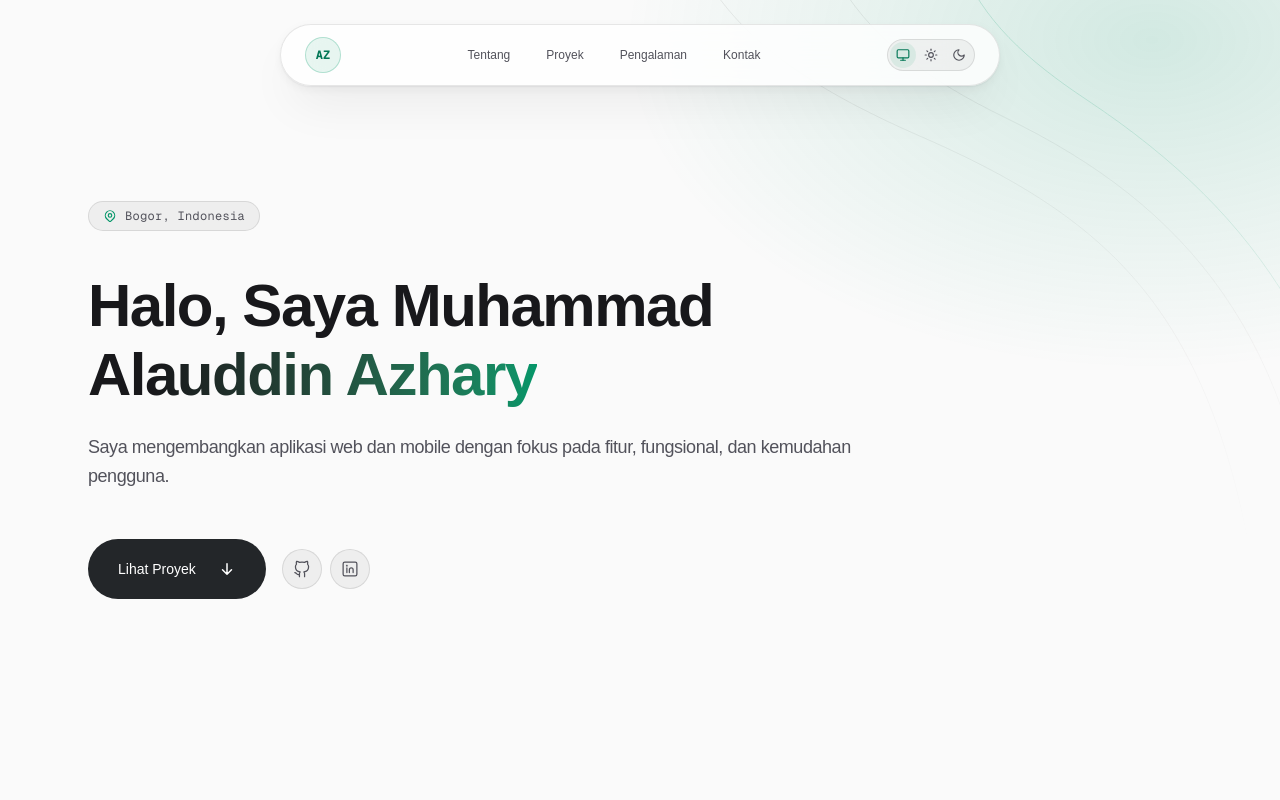
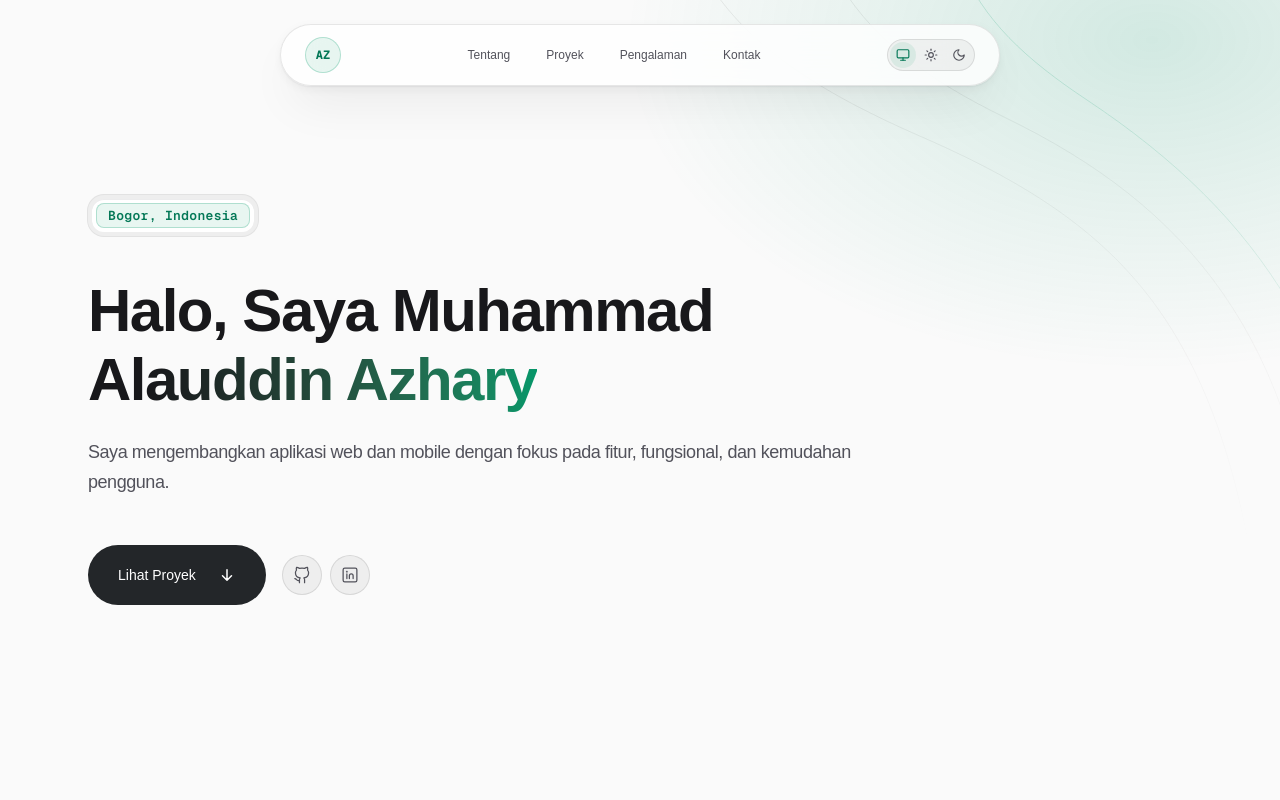
Before and after one commit to aldnazr/portofoliov2, a Next.js app: page / in a window 1280 px wide. Shown: the top 800 px of the page. Built offline with nearby package versions, Linux system fonts and the light colour scheme; a web font is replaced by a local one.

Commit message:
feat(ui): add HeroBadge component and integrate into hero section
Introduce a new `HeroBadge` component to handle location and title
display with a nested chip design. Refactor `HeroSection` to use this
new component instead of the previous inline SVG implementation.

```diff
--- /dev/null
+++ b/components/hero-badge.tsx
@@ -0,0 +1,39 @@
+import { cn } from "@/lib/utils.ts";
+
+/**
+ * Badge hero statis: cangkang > inti > chip, sudut konsentris 16 / 12 / 8.
+ * Alasan desain:
+ * - Isinya harus satu fakta nyata dari data situs, bukan label dekoratif (R-09).
+ * - Aksen emerald hanya di chip judul, memakai token wash yang sama dengan chip lain di situs (R-29).
+ * - Statis: tanpa hover, tekan, atau fokus karena bukan tautan (R-26).
+ * - Animasi masuk dipegang pembungkus reveal() di hero, bukan komponen ini.
+ */
+type HeroBadgeProps = {
+  /** Teks redup di depan judul, mis. "Frontend & Mobile Developer di". */
+  lead?: string;
+  /** Teks utama, tampil di chip beraksen. */
+  title: string;
+  className?: string;
+};
+
+export default function HeroBadge({ lead, title, className }: HeroBadgeProps) {
+  return (
+    <p
+      className={cn(
+        "inline-flex max-w-full rounded-2xl bg-overlay p-1 ring-1 ring-hairline",
+        className,
+      )}
+    >
+      <span className="flex min-w-0 flex-wrap items-center gap-x-2 gap-y-1 rounded-xl bg-surface p-1 shadow-[inset_0_1px_0_var(--overlay-strong)]">
+        {lead && (
+          <span className="min-w-0 pl-2.5 font-mono text-xs leading-snug tracking-wide text-muted sm:pl-3 sm:text-[0.8125rem]">
+            {lead}
+          </span>
+        )}
+        <span className="rounded-lg bg-accent-wash px-2.5 py-1.5 font-mono text-xs font-semibold leading-none tracking-wide text-accent-strong ring-1 ring-inset ring-accent-wash-border sm:px-3 sm:text-[0.8125rem]">
+          {title}
+        </span>
+      </span>
+    </p>
+  );
+}
--- a/components/sections/hero-section.tsx
+++ b/components/sections/hero-section.tsx
@@ -4,6 +4,7 @@ import { useReducedMotion, motion } from "motion/react";
 import { profile } from "@/data/profile.ts";
 import HeroButton from "@/components/hero-button.tsx";
 import { GithubIcon, LinkedinIcon } from "@/components/icons.tsx";
+import HeroBadge from "../hero-badge";
 
 const entrance = {
   hidden: { opacity: 0, y: 16 },
@@ -23,30 +24,8 @@ export default function HeroSection() {
 
   return (
     <section className="min-h-screen flex flex-col justify-center space-y-10 px-4 sm:px-6 mx-auto max-w-6xl">
-      <motion.div
-        {...reveal(0)}
-        className="inline-flex max-w-fit items-center gap-2 px-3.5 py-1.5 rounded-full border border-hairline bg-overlay text-xs text-muted tracking-wide font-mono"
-      >
-        <svg
-          className="w-3.5 h-3.5 text-accent"
-          fill="none"
-          stroke="currentColor"
-          viewBox="0 0 24 24"
-        >
-          <path
-            strokeLinecap="round"
-            strokeLinejoin="round"
-            strokeWidth={2}
-            d="M17.657 16.657L13.414 20.9a1.998 1.998 0 01-2.827 0l-4.244-4.243a8 8 0 1111.314 0z"
-          />
-          <path
-            strokeLinecap="round"
-            strokeLinejoin="round"
-            strokeWidth={2}
-            d="M15 11a3 3 0 11-6 0 3 3 0 016 0z"
-          />
-        </svg>
-        {profile.location}
+      <motion.div {...reveal(0)} className="max-w-fit">
+        <HeroBadge title={profile.location} />
       </motion.div>
 
       <div className="space-y-6 max-w-3xl">
```
